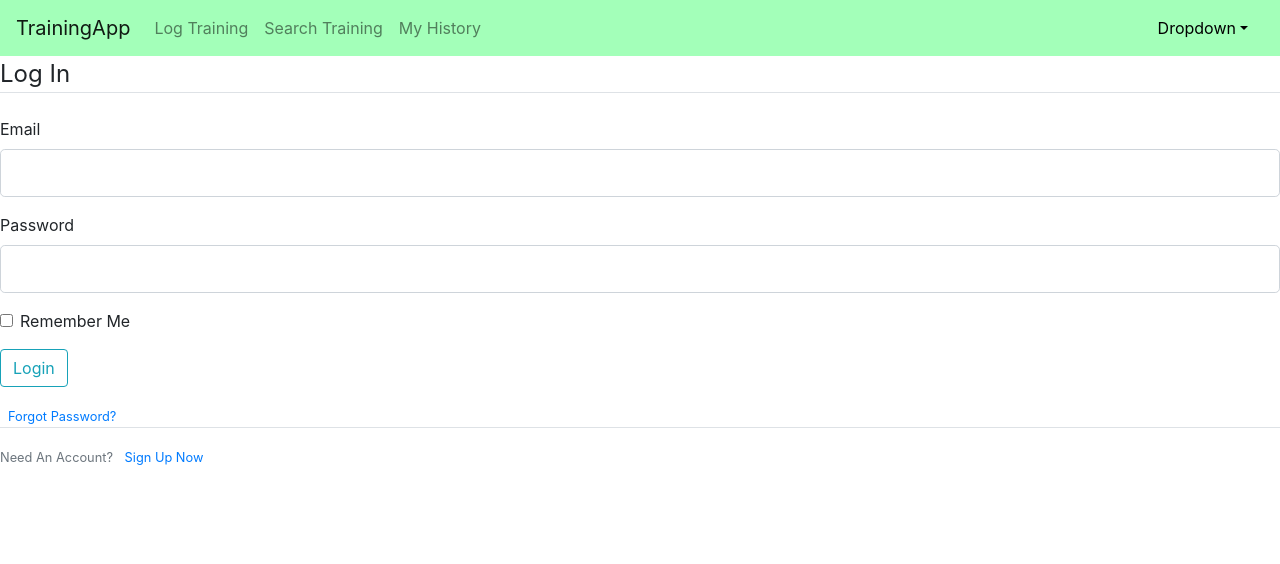
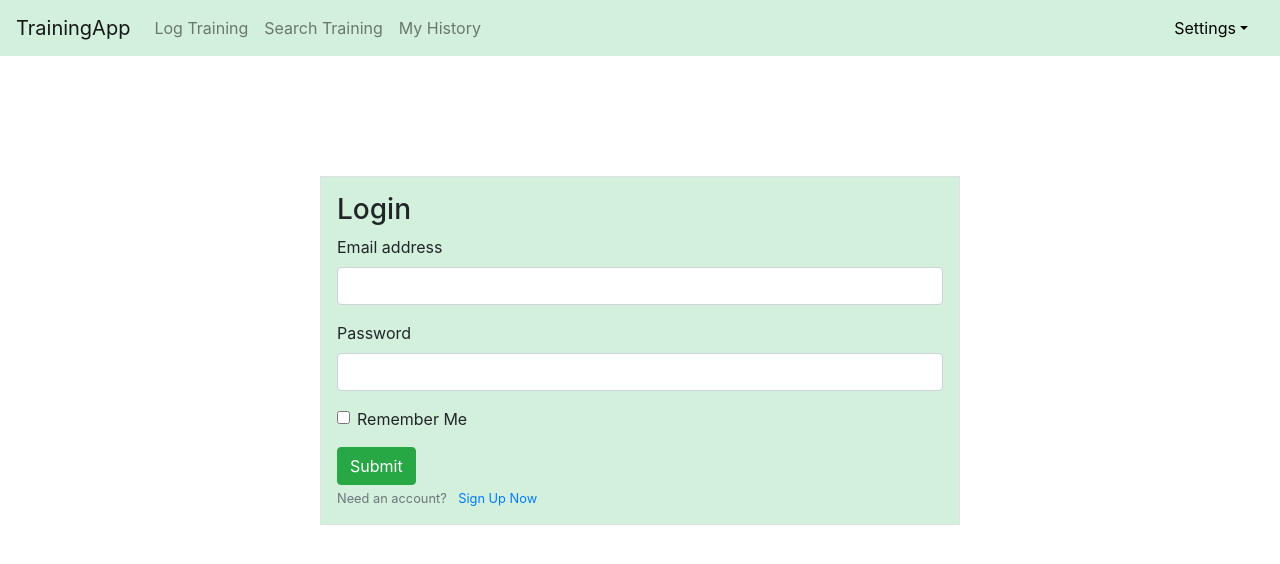
Before and after one commit to anmaxwell/Trainingapp, a Flask app: page /login in a window 1280 px wide. Shown: the top 564 px of the page. Run offline with Flask 2, Linux system fonts and the light colour scheme; some libraries are stand-ins or nearby versions.

Commit message:
completed signup and login pages with branding

```diff
--- a/trainer/templates/layout.html
+++ b/trainer/templates/layout.html
@@ -10,7 +10,7 @@
     </head>
 
     <body>
-        <nav class="navbar navbar-expand navbar-light" style="background-color: #a3ffb9;">
+        <nav class="navbar navbar-expand navbar-light" style="background-color: rgb(211, 240, 220);">
             <a class="navbar-brand" href="#">TrainingApp</a>
             <div class="collapse navbar-collapse" id="navbarTogglerDemo03">
                 <ul class="navbar-nav mr-auto mt-2 mt-lg-0">
@@ -20,7 +20,7 @@
                 </ul>
             </div>
             <div class="nav-item dropdown">
-            <a class="nav-item nav-link dropdown-toggle" href="#" style="color: black;" id="navbarDropdown" role="button" data-toggle="dropdown" aria-haspopup="true" aria-expanded="false">Dropdown</a>
+            <a class="nav-item nav-link dropdown-toggle" href="#" style="color: black;" id="navbarDropdown" role="button" data-toggle="dropdown" aria-haspopup="true" aria-expanded="false">Settings</a>
                 <div class="dropdown-menu dropdown-menu-right" aria-labelledby="navbarDropdown">
                     <a class="dropdown-item" href="#">Profile</a>
                     <a class="dropdown-item" href="#">Another action</a>
--- a/trainer/templates/login.html
+++ b/trainer/templates/login.html
@@ -1,52 +1,27 @@
 {% extends "layout.html" %}
 {% block content %}
-    <div class="content-section">
-        <form method="POST" action="">
-            {{ form.hidden_tag() }}
-            <fieldset class="form-group">
-                <legend class="border-bottom mb-4">Log In</legend>
+
+<div class="border border primary w-50 p-3" style="background-color: rgb(211, 240, 220); margin: auto; margin-top: 120px">
+    <form>
+        <label class="h3" for="title">Login</label>
         <div class="form-group">
-                    {{ form.email.label(class="form-control-label") }}
-                    {% if form.email.errors %}
-                        {{ form.email(class="form-control form-control-lg is-invalid") }}
-                        <div class="invalid-feedback">
-                            {% for error in form.email.errors %}
-                                <span>{{ error }}</span>
-                            {% endfor %}
-                        </div>
-                    {% else %}
-                        {{ form.email(class="form-control form-control-lg") }}
-                    {% endif %}
+            <label for="exampleInputEmail1">Email address</label>
+            <input type="email" class="form-control" id="exampleInputEmail1" aria-describedby="emailHelp">
         </div>
         <div class="form-group">
-                    {{ form.password.label(class="form-control-label") }}
-                    {% if form.password.errors %}
-                        {{ form.password(class="form-control form-control-lg is-invalid") }}
-                        <div class="invalid-feedback">
-                            {% for error in form.password.errors %}
-                                <span>{{ error }}</span>
-                            {% endfor %}
+            <label for="exampleInputPassword1">Password</label>
+            <input type="password" class="form-control" id="exampleInputPassword1">
         </div>
-                    {% else %}
-                        {{ form.password(class="form-control form-control-lg") }}
-                    {% endif %}
+        <div class="form-group form-check">
+            <input type="checkbox" class="form-check-input" id="exampleCheck1">
+            <label class="form-check-label" for="rememberflag">Remember Me</label>
         </div>
-                <div class="form-check">
-                    {{ form.remember(class="form-check-input") }}
-                    {{ form.remember.label(class="form-check-label") }}
-                </div>
-            </fieldset>
-            <div class="form-group">
-                {{ form.submit(class="btn btn-outline-info") }}
-            </div>
-            <small class="text-muted ml-2">
-                <a href="#">Forgot Password?</a>
-            </small>
+            <button type="submit" class="btn btn-success">Submit</button>
+            <small id="signup" class="form-text text-muted">Need an account? <a class="ml-2" href="{{ url_for('signup') }}">Sign Up Now</a></small>
+
+
+
     </form>
 </div>
-    <div class="border-top pt-3">
-        <small class="text-muted">
-            Need An Account? <a class="ml-2" href="{{ url_for('login') }}">Sign Up Now</a>
-        </small>
-    </div>
+
 {% endblock content %}
```
Also changed, not shown: trainer/templates/signup.html (added, +33 -0 lines), trainer/routes.py (line endings or trailing spaces). Lines whose indentation alone changed are shown as unchanged.
